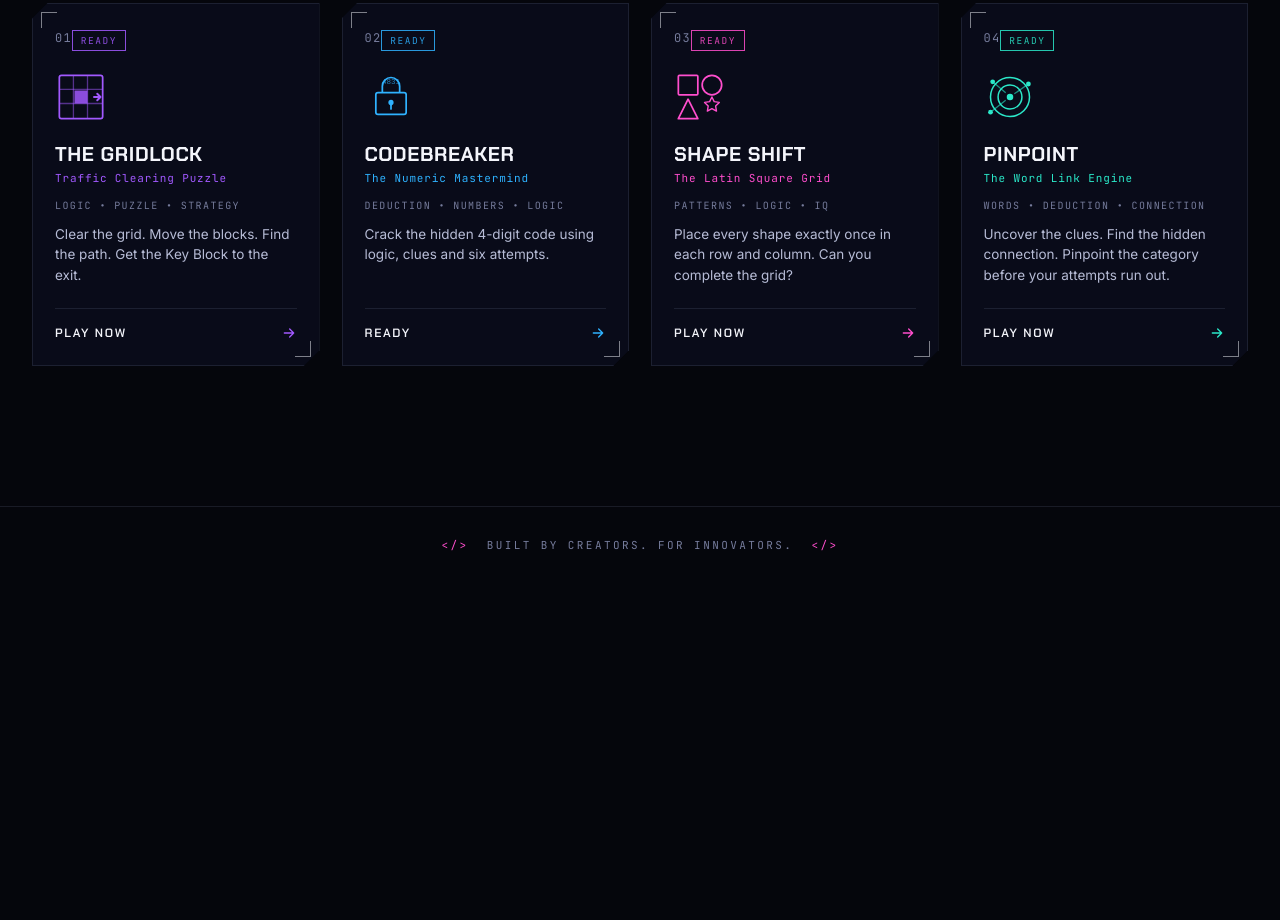
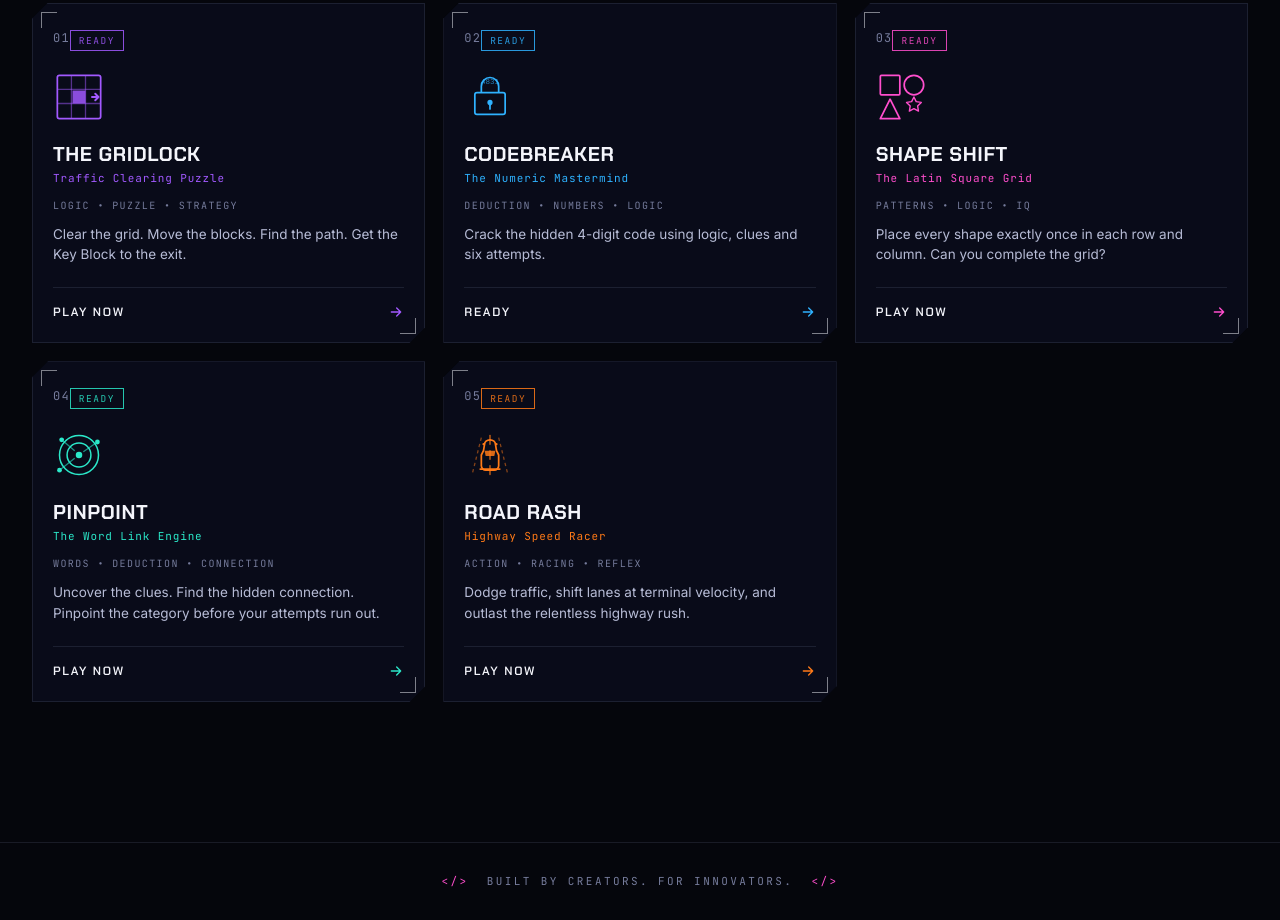
Before and after one commit to mcampusclub/Technical-game-homepage, a plain HTML site: page index.html in a window 1280 px wide. Shown: the part 853-1773 px from the top of the page. Before the commit the page ends 1437 px from the top, so only its background shows below. Drawn offline with Linux system fonts and the light colour scheme.

Commit message:
Add 5th game section for Road Rash with redirect URL

```diff
--- a/index.html
+++ b/index.html
@@ -4,7 +4,7 @@
 <meta charset="UTF-8">
 <meta name="viewport" content="width=device-width, initial-scale=1.0">
 <title>Microsoft Campus Club — Technical Game Hub</title>
-<meta name="description" content="Enter the arena. Four technical logic games. One central hub. Microsoft Campus Club's Technical Game Hub.">
+<meta name="description" content="Enter the arena. Five technical logic & arcade games. One central hub. Microsoft Campus Club's Technical Game Hub.">
 <link rel="preconnect" href="https://fonts.googleapis.com">
 <link rel="preconnect" href="https://fonts.gstatic.com" crossorigin>
 <link href="https://fonts.googleapis.com/css2?family=Chakra+Petch:wght@500;600;700&family=Inter:wght@400;500;600;700&family=JetBrains+Mono:wght@400;500;600&display=swap" rel="stylesheet">
@@ -36,6 +36,8 @@
     --c-pink-2:    #b23bff;
     --c-cyan:      #2be8c9;
     --c-cyan-2:    #14b88a;
+    --c-orange:    #ff7a18;
+    --c-orange-2:  #ff3d00;
 
     --status-green: #34e39a;
 
@@ -568,13 +570,16 @@
 
   .game-grid{
     display:grid;
-    grid-template-columns:repeat(4, 1fr);
-    gap:22px;
+    grid-template-columns:repeat(5, 1fr);
+    gap:18px;
   }
-  @media (max-width:1100px){
+  @media (max-width:1280px){
+    .game-grid{ grid-template-columns:repeat(3, 1fr); }
+  }
+  @media (max-width:840px){
     .game-grid{ grid-template-columns:repeat(2, 1fr); }
   }
-  @media (max-width:620px){
+  @media (max-width:560px){
     .game-grid{ grid-template-columns:1fr; }
   }
 
@@ -584,7 +589,7 @@
     flex-direction:column;
     background:var(--panel);
     border:1px solid var(--border-dim);
-    padding:26px 22px 24px;
+    padding:26px 20px 22px;
     text-align:left;
     color:var(--text-hi);
     width:100%;
@@ -617,6 +622,7 @@
   .game-card--codebreaker{ --card-accent:var(--c-blue); --glow-color:rgba(47,178,255,0.32); }
   .game-card--shapeshift{ --card-accent:var(--c-pink); --glow-color:rgba(255,78,205,0.32); }
   .game-card--pinpoint{ --card-accent:var(--c-cyan); --glow-color:rgba(43,232,201,0.32); }
+  .game-card--roadrash{ --card-accent:var(--c-orange); --glow-color:rgba(255,122,24,0.35); }
 
   .card-top{
     display:flex;
@@ -906,7 +912,7 @@
 
       <h1>THINK. SOLVE.<br><span class="accent">CONQUER.</span></h1>
 
-      <p class="hero-subtitle">4 Games. 1 Arena. Endless Challenges.</p>
+      <p class="hero-subtitle">5 Games. 1 Arena. Endless Challenges.</p>
 
       <div class="hero-cta">
         <a class="btn-choose" href="#games">
@@ -1045,6 +1051,39 @@
           </span>
         </button>
 
+        <!-- GAME 05 — ROAD RASH -->
+        <button class="game-card game-card--roadrash" type="button" data-game="roadrash" aria-label="Play Road Rash — High-Speed Highway Racer">
+          <span class="card-corner tl" aria-hidden="true"></span>
+          <span class="card-corner br" aria-hidden="true"></span>
+          <span class="card-top">
+            <span class="card-index">05</span>
+            <span class="card-status">Ready</span>
+          </span>
+          <span class="card-icon" aria-hidden="true">
+            <svg viewBox="0 0 48 48" fill="none">
+              <path d="M8 40 L16 8 M40 40 L32 8" stroke="currentColor" stroke-width="1.2" stroke-dasharray="3 3" opacity="0.5"/>
+              <line x1="24" y1="6" x2="24" y2="14" stroke="currentColor" stroke-width="1.4" stroke-linecap="round" opacity="0.7"/>
+              <line x1="24" y1="20" x2="24" y2="28" stroke="currentColor" stroke-width="1.4" stroke-linecap="round" opacity="0.7"/>
+              <line x1="24" y1="34" x2="24" y2="42" stroke="currentColor" stroke-width="1.4" stroke-linecap="round" opacity="0.7"/>
+              <path d="M19 14 C19 12 21 10 24 10 C27 10 29 12 29 14 L30 20 L32 24 L32 34 C32 36 30 38 28 38 L20 38 C18 38 16 36 16 34 L16 24 L18 20 Z" stroke="currentColor" stroke-width="1.6" stroke-linejoin="round"/>
+              <path d="M19 20 L29 20 L28 25 L20 25 Z" fill="currentColor" opacity="0.85"/>
+              <line x1="15" y1="37" x2="33" y2="37" stroke="currentColor" stroke-width="1.6" stroke-linecap="round"/>
+              <circle cx="18" cy="14" r="1" fill="currentColor"/>
+              <circle cx="30" cy="14" r="1" fill="currentColor"/>
+            </svg>
+          </span>
+          <span class="card-title">Road Rash</span>
+          <span class="card-subtitle">Highway Speed Racer</span>
+          <span class="card-category">Action • Racing • Reflex</span>
+          <span class="card-desc">Dodge traffic, shift lanes at terminal velocity, and outlast the relentless highway rush.</span>
+          <span class="card-play">
+            <span>Play Now</span>
+            <svg class="arrow" width="16" height="16" viewBox="0 0 24 24" fill="none" aria-hidden="true">
+              <path d="M5 12h14M13 6l6 6-6 6" stroke="currentColor" stroke-width="2" stroke-linecap="round" stroke-linejoin="round"/>
+            </svg>
+          </span>
+        </button>
+
       </div>
     </div>
   </section>
@@ -1068,7 +1107,8 @@
     gridlock:    "#", // TODO: replace with THE GRIDLOCK deployed URL
     codebreaker: "#", // TODO: replace with CODEBREAKER deployed URL
     shapeshift:  "#", // TODO: replace with SHAPE SHIFT deployed URL
-    pinpoint:    "#"  // TODO: replace with PINPOINT deployed URL
+    pinpoint:    "#", // TODO: replace with PINPOINT deployed URL
+    roadrash:    "https://bespoke-beignet-0d3e50.netlify.app/"
   }
 };
 
```
